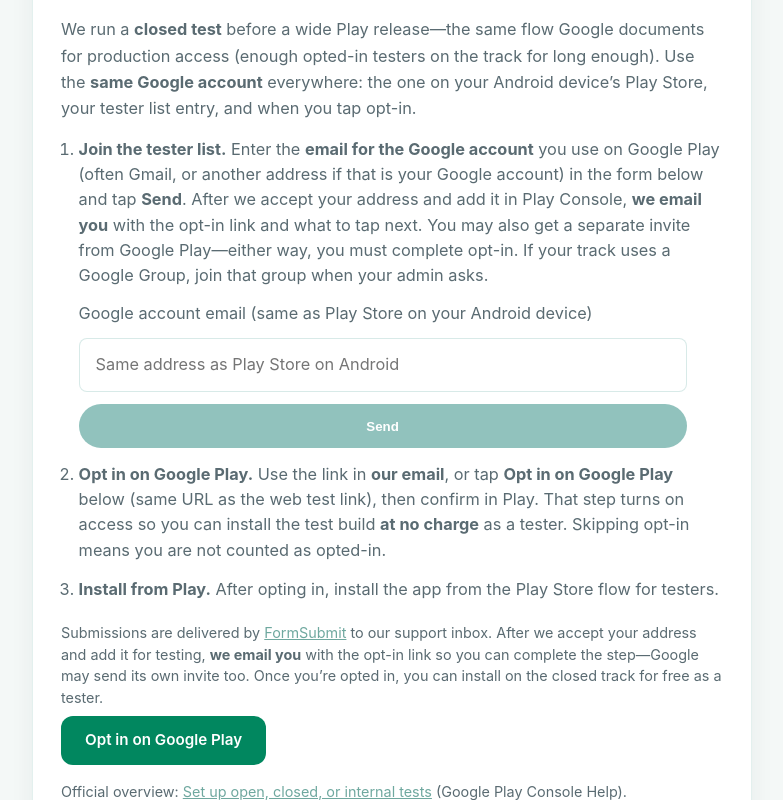
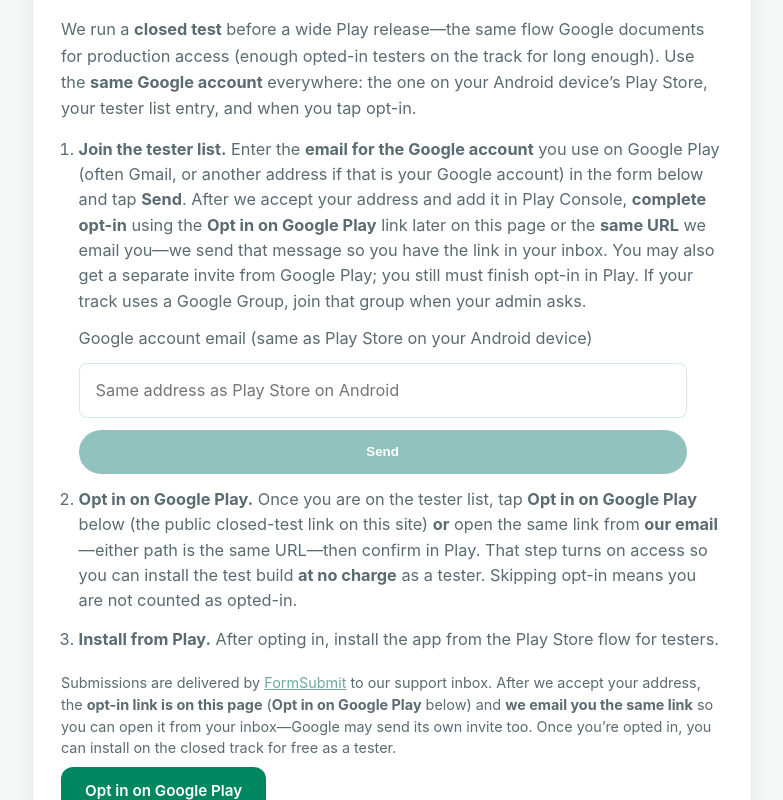
Before and after one commit to d108/breathewith-app-support, an Angular app: page / in a window 1280 px wide. Shown: the part 940-1740 px from the top of the page, without its empty margins (248-1031 px from the left). Built offline with nearby package versions, Linux system fonts and the light colour scheme.

Commit message:
fix post email send

```diff
--- a/src/app/pages/support/support.component.ts
+++ b/src/app/pages/support/support.component.ts
@@ -33,20 +33,20 @@ import { RouterLink } from '@angular/router';
         <p class="lede">We run a <strong>closed test</strong> before a wide Play release—the same flow Google documents for production access (enough opted-in testers on the track for long enough). Use the <strong>same Google account</strong> everywhere: the one on your Android device’s Play Store, your tester list entry, and when you tap opt-in.</p>
         <ol class="play-test-steps">
           <li>
-            <strong>Join the tester list.</strong> Enter the <strong>email for the Google account</strong> you use on Google Play (often Gmail, or another address if that is your Google account) in the form below and tap <strong>Send</strong>. After we accept your address and add it in Play Console, <strong>we email you</strong> with the opt-in link and what to tap next. You may also get a separate invite from Google Play—either way, you must complete opt-in. If your track uses a Google Group, join that group when your admin asks.
+            <strong>Join the tester list.</strong> Enter the <strong>email for the Google account</strong> you use on Google Play (often Gmail, or another address if that is your Google account) in the form below and tap <strong>Send</strong>. After we accept your address and add it in Play Console, <strong>complete opt-in</strong> using the <strong>Opt in on Google Play</strong> link later on this page or the <strong>same URL</strong> we email you—we send that message so you have the link in your inbox. You may also get a separate invite from Google Play; you still must finish opt-in in Play. If your track uses a Google Group, join that group when your admin asks.
             <form class="play-test-form" method="POST" action="https://formsubmit.co/support@ikiapps.com" accept-charset="UTF-8">
               <input type="hidden" name="_subject" value="BreatheWith — Google Play closed test signup">
-              <input type="hidden" name="_next" value="https://d108.github.io/breathewith-app-support/play-test-thanks.html">
+              <input type="hidden" name="_next" value="https://d108.github.io/breathewith-app-support/thanks">
               <input type="hidden" name="_template" value="table">
               <label for="play-test-email">Google account email (same as Play Store on your Android device)</label>
               <input id="play-test-email" name="email" type="email" required autocomplete="email" inputmode="email" placeholder="Same address as Play Store on Android">
               <button type="submit" class="button play-test-send">Send</button>
             </form>
           </li>
-          <li><strong>Opt in on Google Play.</strong> Use the link in <strong>our email</strong>, or tap <strong>Opt in on Google Play</strong> below (same URL as the web test link), then confirm in Play. That step turns on access so you can install the test build <strong>at no charge</strong> as a tester. Skipping opt-in means you are not counted as opted-in.</li>
+          <li><strong>Opt in on Google Play.</strong> Once you are on the tester list, tap <strong>Opt in on Google Play</strong> below (the public closed-test link on this site) <strong>or</strong> open the same link from <strong>our email</strong>—either path is the same URL—then confirm in Play. That step turns on access so you can install the test build <strong>at no charge</strong> as a tester. Skipping opt-in means you are not counted as opted-in.</li>
           <li><strong>Install from Play.</strong> After opting in, install the app from the Play Store flow for testers.</li>
         </ol>
-        <p class="fine-print">Submissions are delivered by <a href="https://formsubmit.co" rel="noopener noreferrer">FormSubmit</a> to our support inbox. After we accept your address and add it for testing, <strong>we email you</strong> with the opt-in link so you can complete the step—Google may send its own invite too. Once you’re opted in, you can install on the closed track for free as a tester.</p>
+        <p class="fine-print">Submissions are delivered by <a href="https://formsubmit.co" rel="noopener noreferrer">FormSubmit</a> to our support inbox. After we accept your address, the <strong>opt-in link is on this page</strong> (<strong>Opt in on Google Play</strong> below) and <strong>we email you the same link</strong> so you can open it from your inbox—Google may send its own invite too. Once you’re opted in, you can install on the closed track for free as a tester.</p>
 
         <div class="store-actions play-test-actions" *ngIf="optInUrl">
           <a class="store-button store-button--play" [href]="optInUrl" rel="noopener noreferrer">Opt in on Google Play</a>
@@ -232,7 +232,7 @@ export class SupportComponent implements OnInit {
     { q: 'Does the app work on Apple Watch?', a: 'Yes. BreatheWith includes a companion experience for Apple Watch that works with the iPhone app, using haptics to guide your breath on your wrist.' },
     { q: 'Sound or haptics stopped working — what should I try?', a: 'Confirm the device is not in Silent Mode (iPhone) or that media volume is up (Android). In the app, revisit <strong>Audio & Haptics</strong> and ensure features are enabled. On Watch, check that haptics are allowed in system settings.' },
     { q: 'Is there a subscription or data tracking?', a: 'No. BreatheWith is built for privacy: no analytics SDKs in the app as described in our policy, and your practice data stays on your device. Pricing (one-time purchase or free) depends on region and store listing.' },
-    { q: 'How do I join the Android closed test on Google Play?', a: 'On Google Play closed testing, send your Google account email with the form. After it’s accepted, <strong>we email you</strong> with the opt-in link. Then install from Play—test installs are free for testers.' }
+    { q: 'How do I join the Android closed test on Google Play?', a: 'Send your Google account email with the form. After you are added to the tester list, use <strong>Opt in on Google Play</strong> on this support page (closed testing section) or the <strong>same link</strong> in our email, complete opt-in in Play, then install—test installs are free for testers.' }
   ];
 
   ngOnInit() {
--- a/src/app/pages/thanks/thanks.component.ts
+++ b/src/app/pages/thanks/thanks.component.ts
@@ -18,7 +18,7 @@ import { RouterLink } from '@angular/router';
     <main class="container main-stack">
       <section class="card" aria-labelledby="thanks-heading">
         <h2 id="thanks-heading">What happens next</h2>
-        <p class="lede">We’ll add your Google account to the closed-test list when we process the queue. <strong>After your address is accepted,</strong> we’ll email you with the opt-in link and steps (Google may send a separate Play invite). Complete opt-in, then you can install from Play <strong>for free</strong> on the test track. You can also use <strong>Opt in on Google Play</strong> on the <a routerLink="/" fragment="android-beta">support page</a> when we’ve shared that link.</p>
+        <p class="lede">We’ll add your Google account to the closed-test list as we process signups. <strong>After your address is accepted in Play Console,</strong> the only step you need is to <strong>complete opt-in in Google Play</strong>: tap <strong>Opt in on Google Play</strong> on the <a routerLink="/" fragment="android-beta">support page</a> (that link is already live in the closed-testing section), or use the <strong>same opt-in URL</strong> we email you—we send that email so you have the link in your inbox too. Google may send a separate Play invite; you still finish opt-in in Play the same way. Then install the test build <strong>for free</strong> from the tester install flow.</p>
         <a routerLink="/" class="button">Back to support</a>
       </section>
     </main>
```
